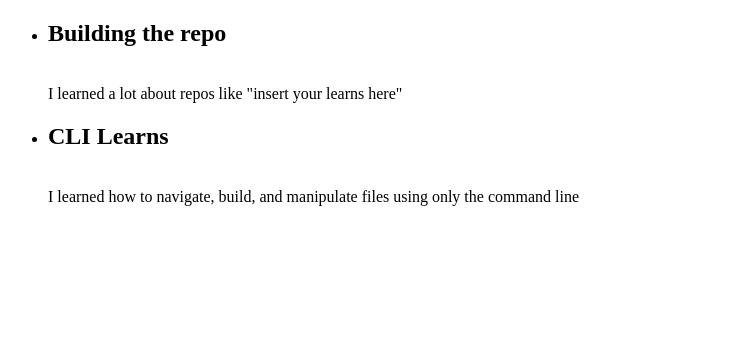
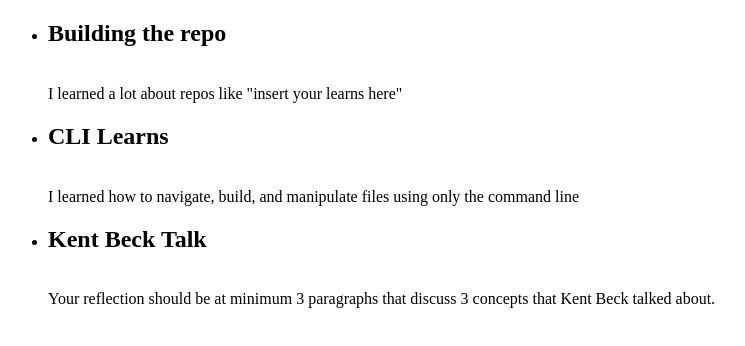
Before and after one commit to bobbyreed/SETemplate, a website: page teamMembers/bobby.html in a window 1280 px wide. Shown: the whole page, without its empty margins (0-745 px from the left). Drawn offline with Linux system fonts and the light colour scheme.

Commit message:
Added 3rd reflection example.

```diff
--- a/teamMembers/bobby.html
+++ b/teamMembers/bobby.html
@@ -5,6 +5,7 @@
     <meta charset="UTF-8">
     <meta name="viewport" content="width=device-width, initial-scale=1.0">
     <title>Bobby's Page</title>
+    <link ref="stylesheet" href="/style.css">
 </head>
 
 <body>
@@ -15,6 +16,9 @@
         <li>
             <h2>CLI Learns</h2><br> I learned how to navigate, build, and manipulate files using only the command line
         </li>
+        <li>
+            <h2>Kent Beck Talk</h2><br> Your reflection should be at minimum 3 paragraphs that discuss 3 concepts that Kent Beck talked about.
+        </li>
     </ul>
 
 </body>
```
